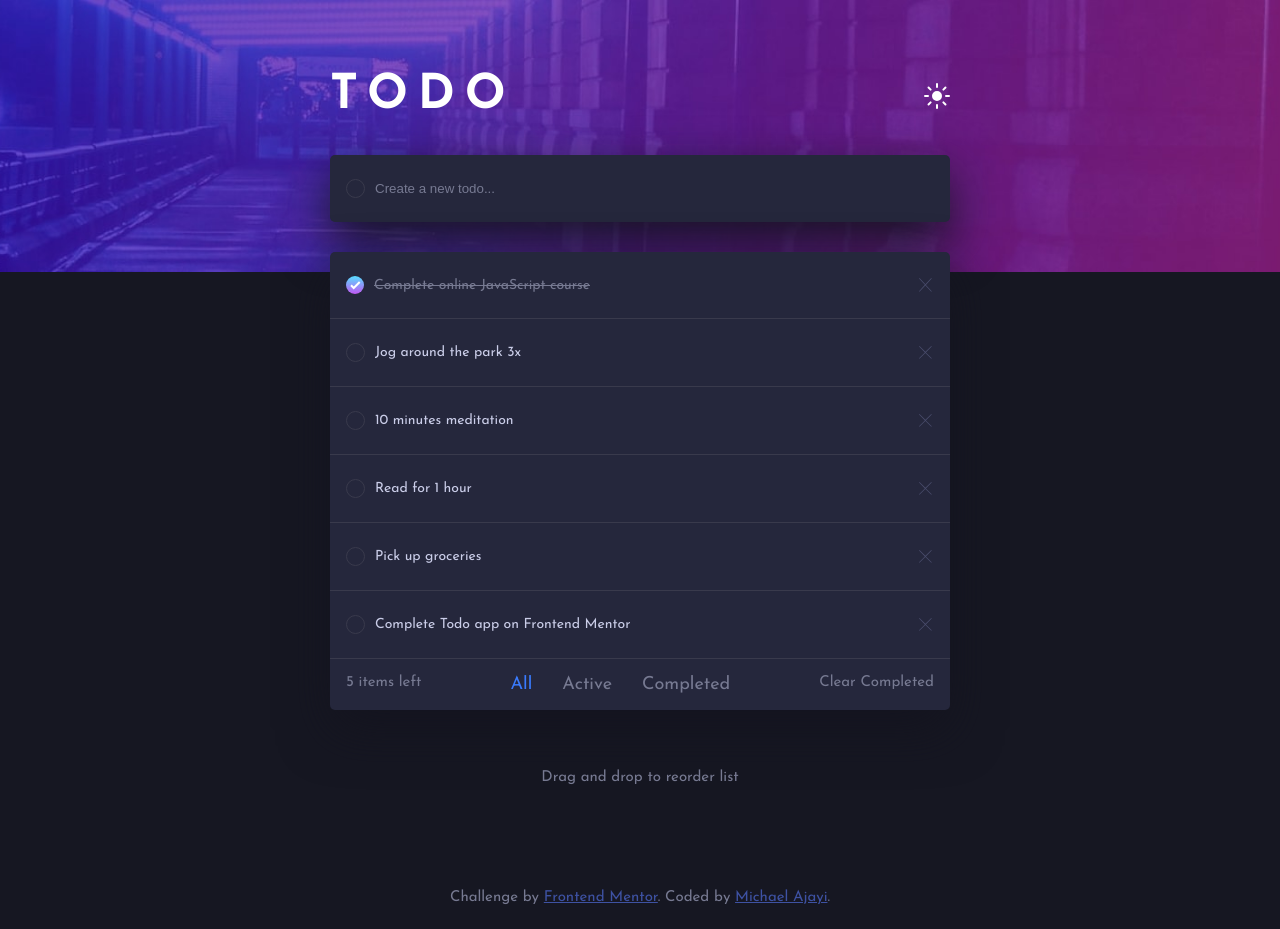
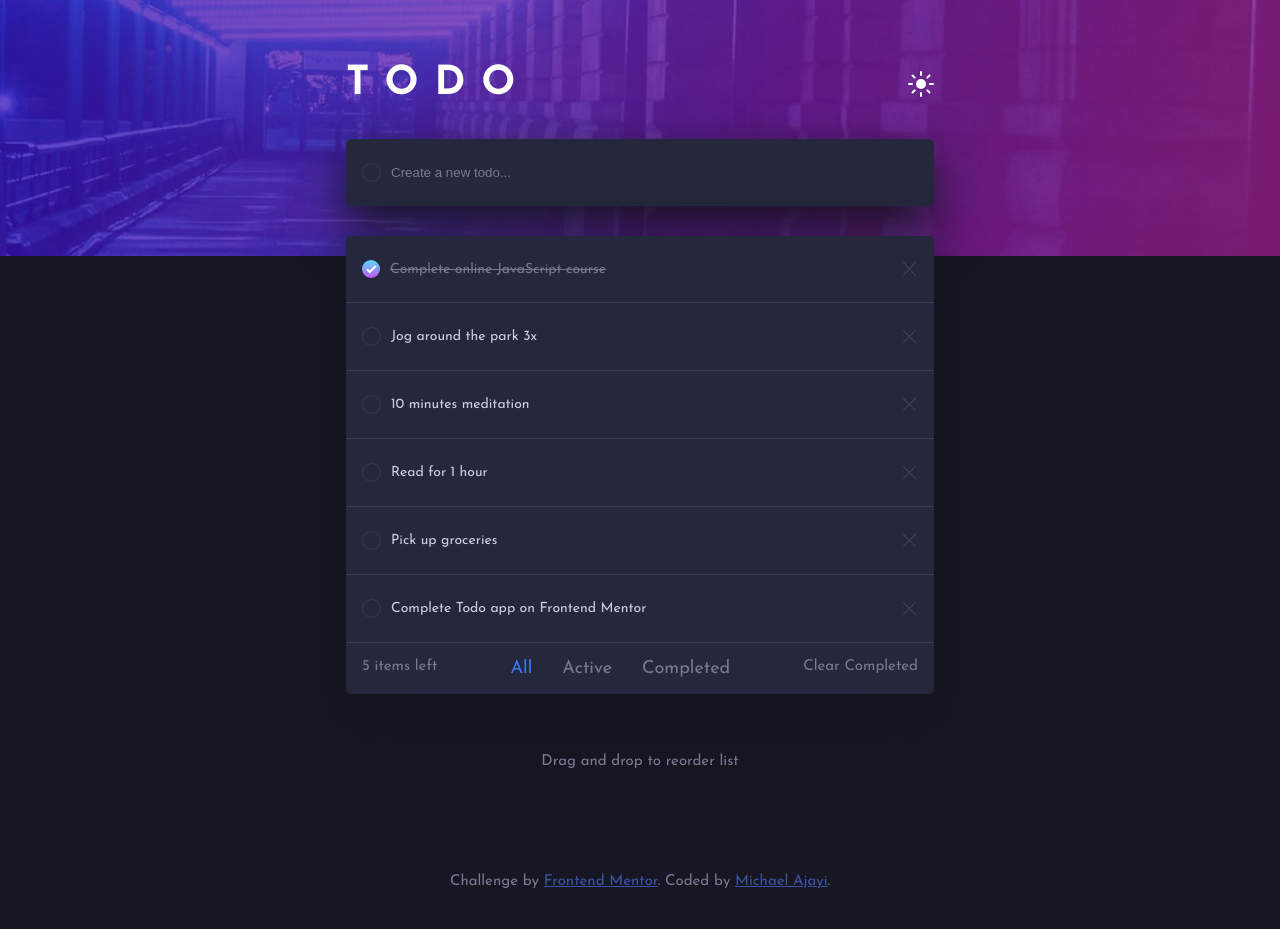
Before and after one commit to Michaelajayi150/Todo-App, a React (Vite) app: page / in a window 1280 px wide. Built offline with nearby package versions, Linux system fonts and the light colour scheme.

Commit message:
Update index.css

```diff
--- a/src/index.css
+++ b/src/index.css
@@ -50,14 +50,14 @@ main {
 
 .content {
   width: 90%;
-  max-width: 520px;
+  max-width: 588px;
   margin: auto;
 }
 
 .content h1 {
   color: #fff;
-  font-size: 3rem;
-  letter-spacing: 10px;
+  font-size: 2.5rem;
+  letter-spacing: 16px;
 }
 
 .content.header,
@@ -107,12 +107,11 @@ input {
 @media only screen and (min-width: 768px) {
   .content {
     width: 80%;
-    max-width: 620px;
   }
 
   header {
-    min-height: 25vh;
-    padding-top: 9vh;
+    min-height: 24vh;
+    padding-top: 8vh;
   }
 
   .attribution {
```
